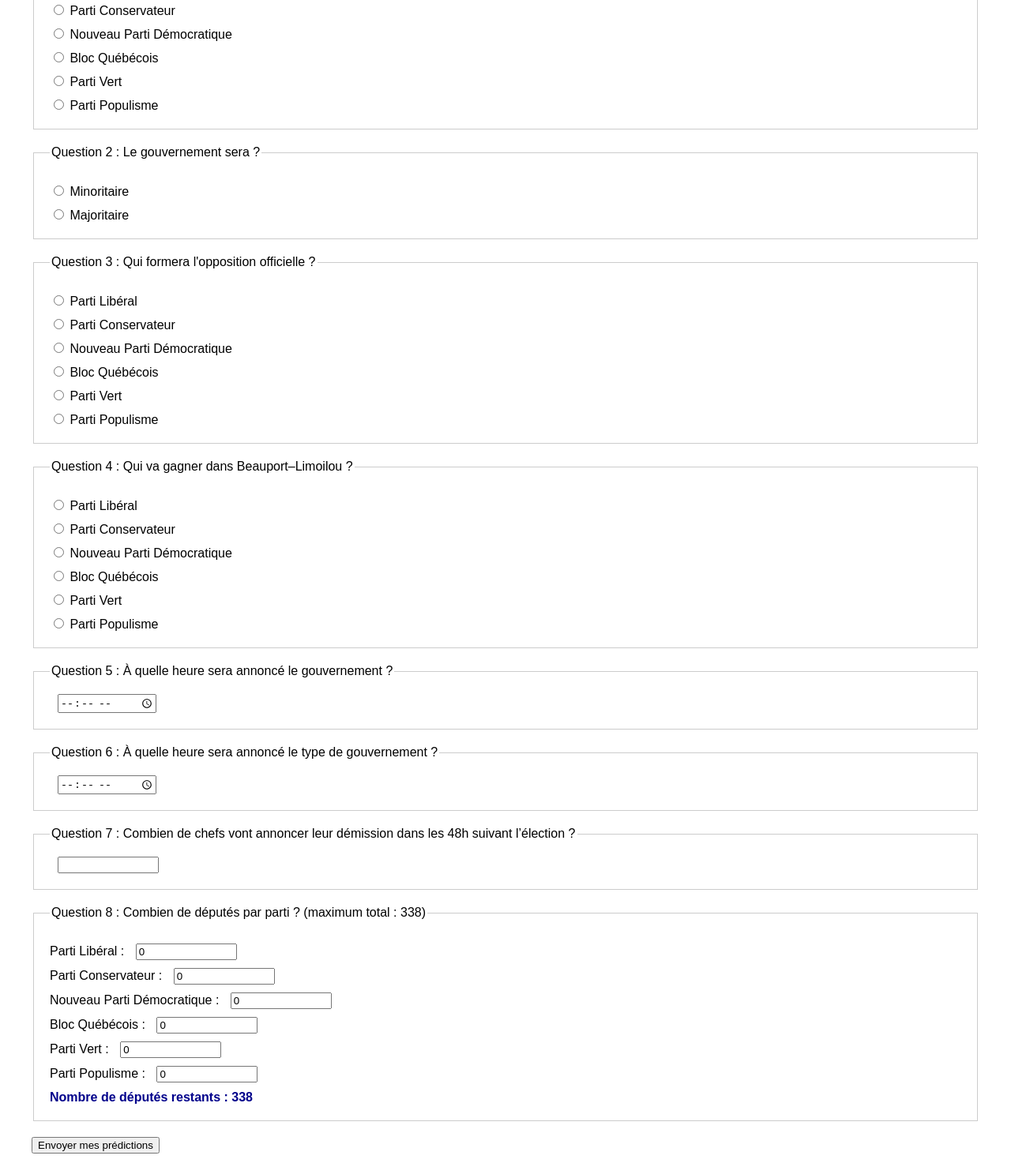
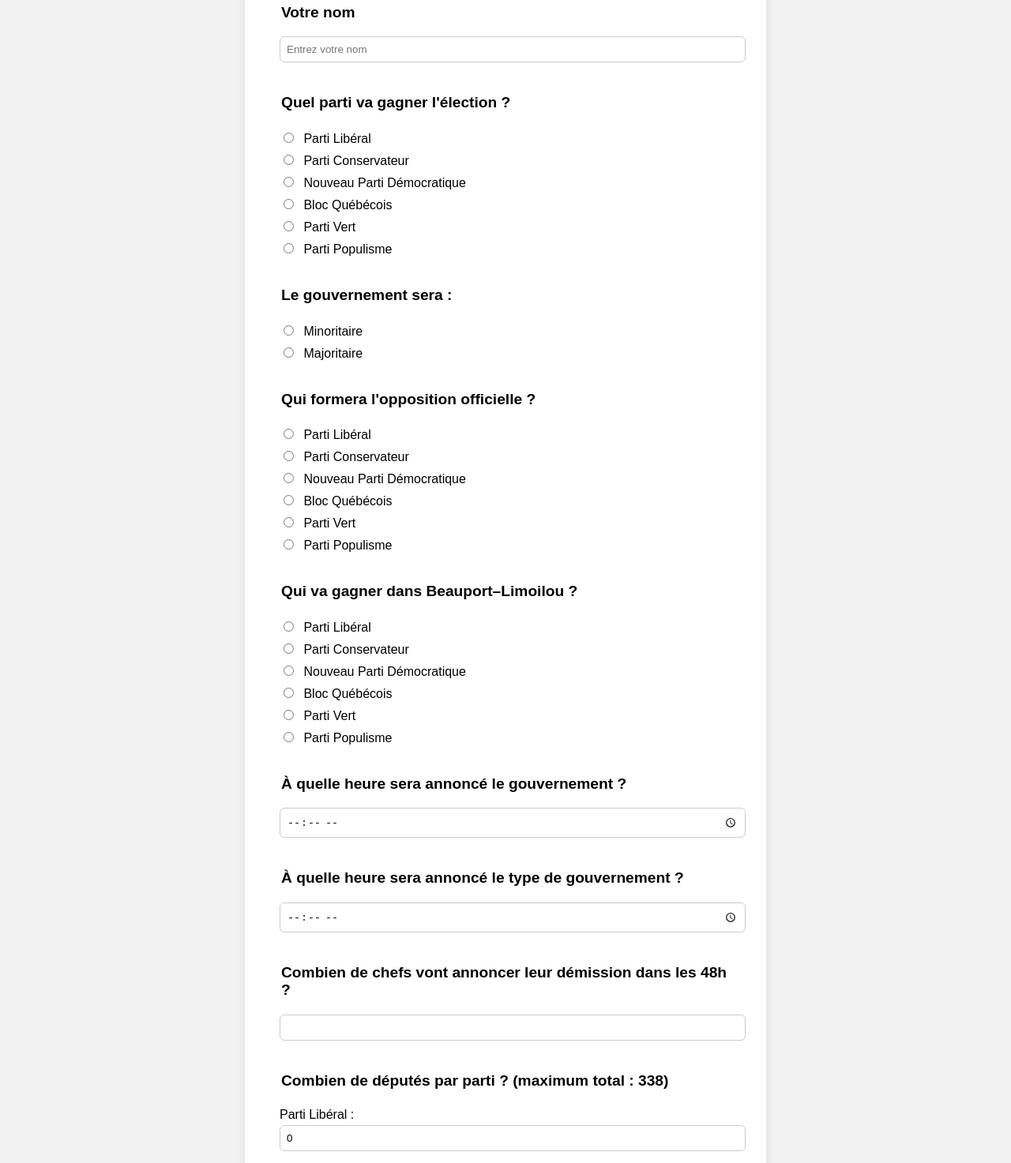
Before and after one commit to peate1515/pool, a plain HTML site: page index.html in a window 1280 px wide. Shown: the part 244-1717 px from the top of the page at 79% size. Drawn offline with Linux system fonts and the light colour scheme.

Commit message:
Add files via upload

```diff
--- a/index.html
+++ b/index.html
@@ -5,37 +5,91 @@
   <title>Pool de Prédiction 2025 - Élections Fédérales</title>
   <style>
     body {
-            font-family: Arial, sans-serif;
-            margin: 40px;
+      font-family: 'Poppins', sans-serif;
+      background-color: #f2f2f2;
+      display: flex;
+      flex-direction: column;
+      align-items: center;
+      padding: 40px;
+    }
+    h1 {
+      color: #333;
+    }
+    form {
+      background-color: #fff;
+      padding: 30px;
+      border-radius: 12px;
+      box-shadow: 0 4px 12px rgba(0, 0, 0, 0.1);
+      width: 100%;
+      max-width: 600px;
     }
     fieldset {
+      border: none;
       margin-bottom: 20px;
-            padding: 20px;
-            border: 1px solid #ccc;
+    }
+    legend {
+      font-weight: bold;
+      font-size: 1.2em;
+      margin-bottom: 10px;
     }
     label {
       display: block;
-            margin-top: 10px;
+      margin: 8px 0;
     }
-        input[type="number"], input[type="time"] {
-            width: 120px;
-            margin-left: 10px;
+    input[type="text"], input[type="email"], input[type="number"], input[type="time"] {
+      width: 100%;
+      padding: 8px;
+      margin-top: 4px;
+      margin-bottom: 10px;
+      border: 1px solid #ccc;
+      border-radius: 6px;
+    }
+    input[type="radio"] {
+      margin-right: 8px;
     }
     #decompte {
       font-weight: bold;
       margin-top: 10px;
       color: darkblue;
     }
+    button {
+      background-color: #0066cc;
+      color: #fff;
+      border: none;
+      padding: 12px 24px;
+      font-size: 1em;
+      border-radius: 8px;
+      cursor: pointer;
+      transition: background-color 0.3s ease;
+      display: block;
+      margin: 0 auto;
+    }
+    button:hover {
+      background-color: #004c99;
+    }
+    p {
+      text-align: center;
+      margin-top: 20px;
+      color: #555;
+    }
   </style>
 </head>
+
 <body>
   <h1>Bienvenue sur le pool de prédiction 2025 des élections fédérales canadiennes !</h1>
   <p>Voici les questions :</p>
 
-    <form action="https://formspree.io/f/xanonvzb" method="POST">
+  <form action="https://formspree.io/f/TON_ID_FORMSPREE" method="POST">
+
+    <!-- Nom -->
+    <fieldset>
+      <legend>Votre nom</legend>
+      <input type="text" name="nom" placeholder="Entrez votre nom" required>
+    </fieldset>
+
     <!-- Question 1 -->
     <fieldset>
-            <legend>Question 1 : Quel parti va gagner l'élection ?</legend>
+      <legend>Quel parti va gagner l'élection ?</legend>
       <label><input type="radio" name="parti_gagnant" value="Parti Libéral" required> Parti Libéral</label>
       <label><input type="radio" name="parti_gagnant" value="Parti Conservateur"> Parti Conservateur</label>
       <label><input type="radio" name="parti_gagnant" value="Nouveau Parti Démocratique"> Nouveau Parti Démocratique</label>
@@ -46,14 +100,14 @@
 
     <!-- Question 2 -->
     <fieldset>
-            <legend>Question 2 : Le gouvernement sera ?</legend>
+      <legend>Le gouvernement sera :</legend>
       <label><input type="radio" name="type_gouvernement" value="Minoritaire" required> Minoritaire</label>
       <label><input type="radio" name="type_gouvernement" value="Majoritaire"> Majoritaire</label>
     </fieldset>
 
     <!-- Question 3 -->
     <fieldset>
-            <legend>Question 3 : Qui formera l'opposition officielle ?</legend>
+      <legend>Qui formera l'opposition officielle ?</legend>
       <label><input type="radio" name="opposition_officielle" value="Parti Libéral" required> Parti Libéral</label>
       <label><input type="radio" name="opposition_officielle" value="Parti Conservateur"> Parti Conservateur</label>
       <label><input type="radio" name="opposition_officielle" value="Nouveau Parti Démocratique"> Nouveau Parti Démocratique</label>
@@ -64,7 +118,7 @@
 
     <!-- Question 4 -->
     <fieldset>
-            <legend>Question 4 : Qui va gagner dans Beauport–Limoilou ?</legend>
+      <legend>Qui va gagner dans Beauport–Limoilou ?</legend>
       <label><input type="radio" name="gagnant_beauport" value="Parti Libéral" required> Parti Libéral</label>
       <label><input type="radio" name="gagnant_beauport" value="Parti Conservateur"> Parti Conservateur</label>
       <label><input type="radio" name="gagnant_beauport" value="Nouveau Parti Démocratique"> Nouveau Parti Démocratique</label>
@@ -75,46 +129,40 @@
 
     <!-- Question 5 -->
     <fieldset>
-            <legend>Question 5 : À quelle heure sera annoncé le gouvernement ?</legend>
+      <legend>À quelle heure sera annoncé le gouvernement ?</legend>
       <input type="time" name="heure_annonce_gouvernement" required>
     </fieldset>
 
     <!-- Question 6 -->
     <fieldset>
-            <legend>Question 6 : À quelle heure sera annoncé le type de gouvernement ?</legend>
+      <legend>À quelle heure sera annoncé le type de gouvernement ?</legend>
       <input type="time" name="heure_annonce_type_gouvernement" required>
     </fieldset>
 
     <!-- Question 7 -->
     <fieldset>
-            <legend>Question 7 : Combien de chefs vont annoncer leur démission dans les 48h suivant l’élection ?</legend>
+      <legend>Combien de chefs vont annoncer leur démission dans les 48h ?</legend>
       <input type="number" name="nombre_chefs_demission" min="0" required>
     </fieldset>
 
     <!-- Question 8 : Députés par parti -->
     <fieldset>
-            <legend>Question 8 : Combien de députés par parti ? (maximum total : 338)</legend>
-
+      <legend>Combien de députés par parti ? (maximum total : 338)</legend>
       <label>Parti Libéral :
         <input type="number" name="deputes_liberal" min="0" value="0" oninput="updateDecompte()">
       </label>
-
       <label>Parti Conservateur :
         <input type="number" name="deputes_conservateur" min="0" value="0" oninput="updateDecompte()">
       </label>
-
       <label>Nouveau Parti Démocratique :
         <input type="number" name="deputes_npd" min="0" value="0" oninput="updateDecompte()">
       </label>
-
       <label>Bloc Québécois :
         <input type="number" name="deputes_bloc" min="0" value="0" oninput="updateDecompte()">
       </label>
-
       <label>Parti Vert :
         <input type="number" name="deputes_vert" min="0" value="0" oninput="updateDecompte()">
       </label>
-
       <label>Parti Populisme :
         <input type="number" name="deputes_populisme" min="0" value="0" oninput="updateDecompte()">
       </label>
@@ -122,7 +170,7 @@
       <div id="decompte">Nombre de députés restants : 338</div>
     </fieldset>
 
-        <!-- Submit Button -->
+    <!-- Submit -->
     <button type="submit">Envoyer mes prédictions</button>
   </form>
 
```
Lines whose indentation alone changed are shown as unchanged.
